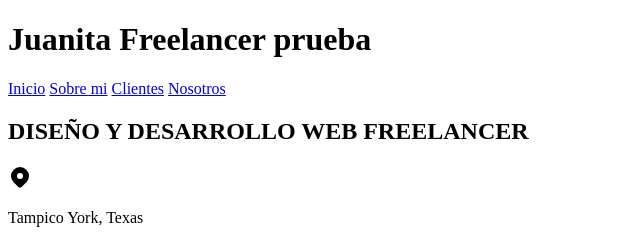
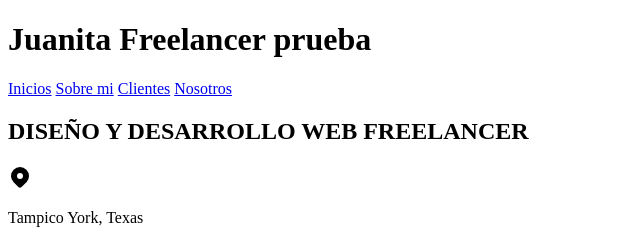
Before and after one commit to emoralesraddare/AppCursoGit, a plain HTML site: page index.html in a window 1280 px wide. Shown: the top 240 px of the page, 0-640 px from the left. Drawn offline with Linux system fonts and the light colour scheme.

Commit message:
se modifico el inicio

```diff
--- a/index.html
+++ b/index.html
@@ -13,7 +13,7 @@
     </header>
 
     <nav>
-        <a href="#">Inicio</a>
+        <a href="#">Inicios</a>
         <a href="#">Sobre mi</a>
         <a href="#">Clientes</a>
         <a href="#">Nosotros</a>
```
